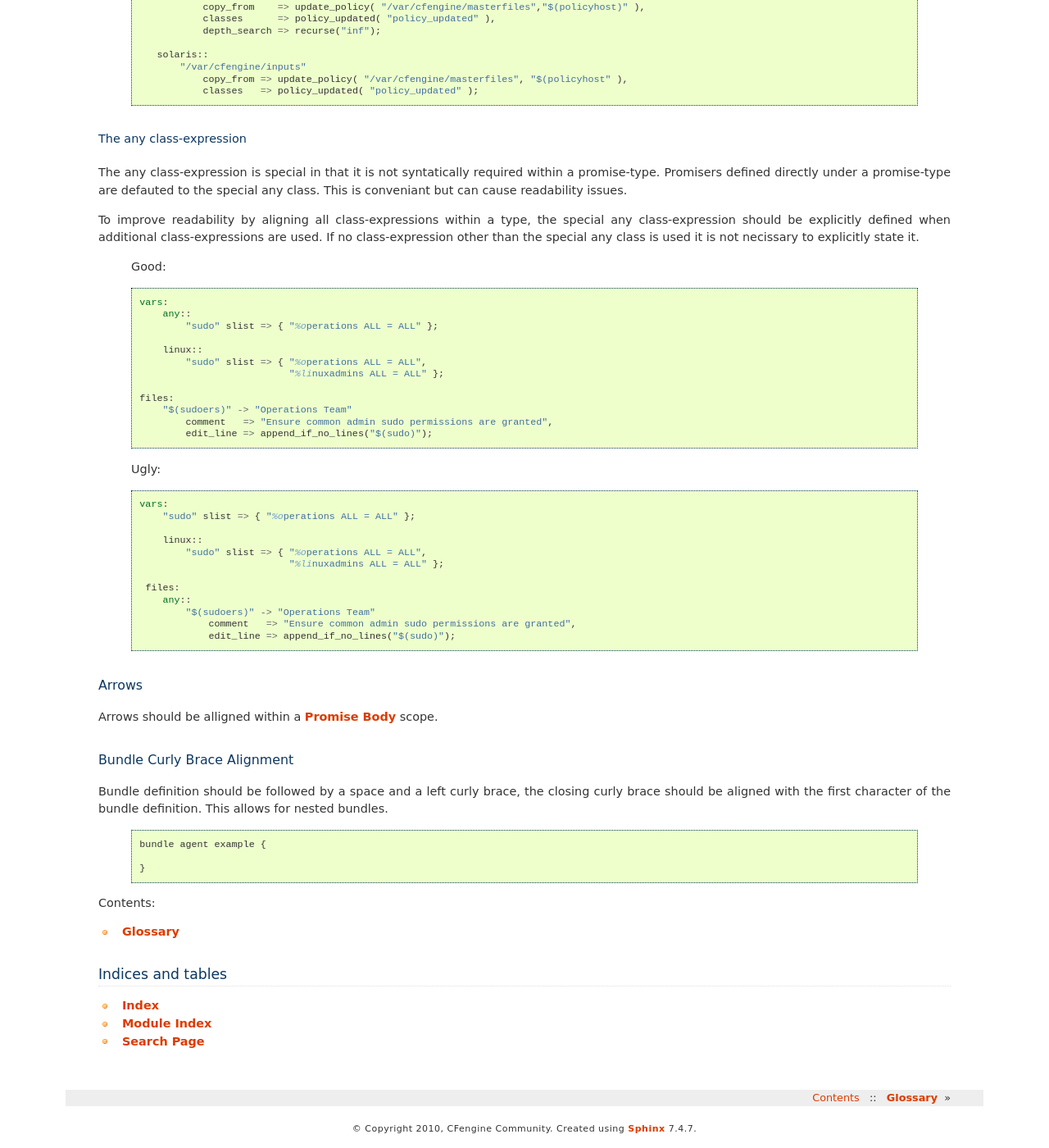
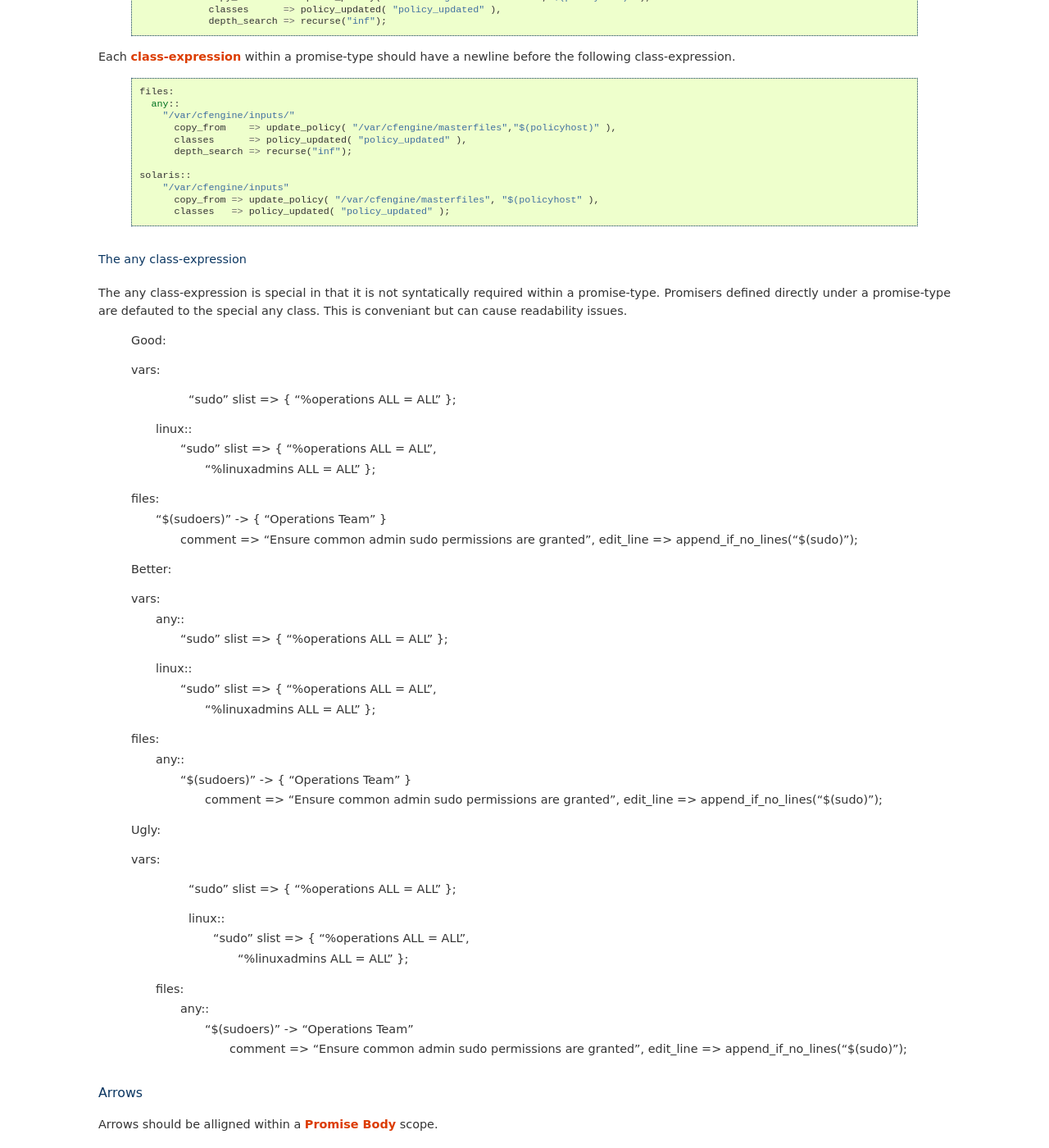
Before and after one commit to nickanderson/CFengine3-Style-Guide, a Sphinx documentation site: the page built from source/index.rst, in a window 1280 px wide and 1400 px high, scrolled down 1036 px. Shown: the whole window at 82% size. Built offline with Sphinx 7.4.7, drawn with Linux system fonts in a browser that asks for light colours; some of the changed text lies outside the part shown.

```diff
--- a/source/index.rst
+++ b/source/index.rst
@@ -58,17 +64,17 @@ following class-expression.
 
     ::
 
-        files:
+         files:
            any::
-               "/var/cfengine/inputs/"
-                   copy_from    => update_policy( "/var/cfengine/masterfiles","$(policyhost)" ),
-                   classes      => policy_updated( "policy_updated" ),
-                   depth_search => recurse("inf");
+             "/var/cfengine/inputs/"
+               copy_from    => update_policy( "/var/cfengine/masterfiles","$(policyhost)" ),
+               classes      => policy_updated( "policy_updated" ),
+               depth_search => recurse("inf");
 
-           solaris::
-               "/var/cfengine/inputs"
-                   copy_from => update_policy( "/var/cfengine/masterfiles", "$(policyhost" ),
-                   classes   => policy_updated( "policy_updated" );
+         solaris::
+             "/var/cfengine/inputs"
+               copy_from => update_policy( "/var/cfengine/masterfiles", "$(policyhost" ),
+               classes   => policy_updated( "policy_updated" );
 
 The any class-expression
 ~~~~~~~~~~~~~~~~~~~~~~~~
@@ -77,43 +83,50 @@ within a promise-type. Promisers defined directly under a promise-type are
 defauted to the special any class. This is conveniant but can cause readability
 issues.
 
-To improve readability by aligning all class-expressions within a type, the
-special any class-expression should be explicitly defined when additional
-class-expressions are used. If no class-expression other than the special
-any class is used it is not necissary to explicitly state it.
-
     Good::
 
-        vars:
-            any::
-                "sudo" slist => { "%operations ALL = ALL" };
+    vars:
+        "sudo" slist => { "%operations ALL = ALL" };
 
-            linux::
-                "sudo" slist => { "%operations ALL = ALL",
-                                  "%linuxadmins ALL = ALL" };
+      linux::
+        "sudo" slist => { "%operations ALL = ALL",
+                          "%linuxadmins ALL = ALL" };
 
-        files:
+    files:
+        "$(sudoers)" -> { "Operations Team" }
+          comment   => "Ensure common admin sudo permissions are granted",
+          edit_line => append_if_no_lines("$(sudo)");
+
+    Better::
+
+    vars:
+      any::
+        "sudo" slist => { "%operations ALL = ALL" };
+      linux::
+        "sudo" slist => { "%operations ALL = ALL",
+                          "%linuxadmins ALL = ALL" };
+
+    files:
+      any::
+        "$(sudoers)" -> { "Operations Team" }
+          comment   => "Ensure common admin sudo permissions are granted",
+          edit_line => append_if_no_lines("$(sudo)");
+
+
+    Ugly::
+
+    vars:
+        "sudo" slist => { "%operations ALL = ALL" };
+
+        linux::
+            "sudo" slist => { "%operations ALL = ALL",
+                              "%linuxadmins ALL = ALL" };
+
+     files:
+        any::
             "$(sudoers)" -> "Operations Team"
                 comment   => "Ensure common admin sudo permissions are granted",
                 edit_line => append_if_no_lines("$(sudo)");
-
-    Ugly::
-
-        vars:
-            "sudo" slist => { "%operations ALL = ALL" };
-
-            linux::
-                "sudo" slist => { "%operations ALL = ALL",
-                                  "%linuxadmins ALL = ALL" };
-
-         files:
-            any::
-                "$(sudoers)" -> "Operations Team"
-                    comment   => "Ensure common admin sudo permissions are granted",
-                    edit_line => append_if_no_lines("$(sudo)");
-
-
-
 
 
 
@@ -124,14 +137,25 @@ Arrows should be alligned within a :term:`Promise Body` scope.
 
 Bundle Curly Brace Alignment
 ----------------------------
-Bundle definition should be followed by a space and a left curly brace, the closing curly brace should be aligned with the first character of the bundle definition. This allows for nested bundles.
+Bundle definition should be followed by newline, bundle documentation and the
+opening curly brace should be aligned at column 0 by it self.
 
     ::
 
-        bundle agent example {
+        bundle agent example(param1)
+        # Documentation is helpful
+        # param1 - list - a list of items
+        {
 
         }
 
+Inline Comments
+---------------
+Bundles and bodies should include inline documentation. Documentation of
+general function and parameters should be done between the bundle and body
+definition and the opening curly brace. This allows documetation to be viewed
+even while code folding is on, and decreases the likelihood that documentation
+is seperated from the bundle or body if copied to a private library.
 
 
 Contents:
```
Also changed, not shown: other parts of source/index.rst (+22 -16 lines).
